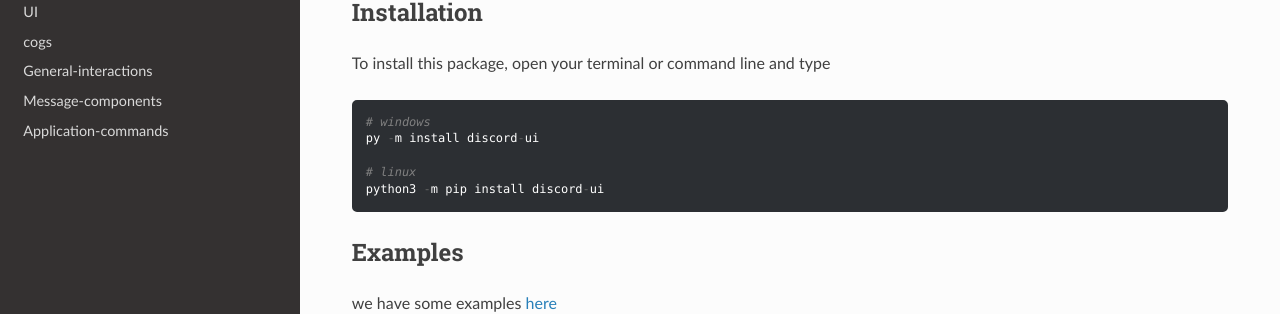
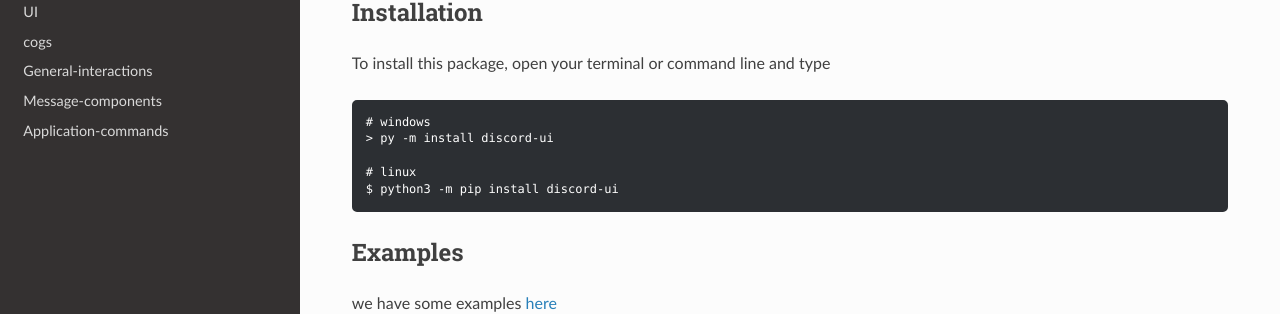
Before and after one commit to discord-py-ui/discord-ui, a Sphinx documentation site: the page built from docs/source/index.rst, in a window 1280 px wide and 900 px high, scrolled down 958 px. Shown: the part 145-459 px from the top of the window. Built offline with Sphinx 7.4.7 and the Read the Docs theme 2.0.0, drawn with Linux system fonts in a browser that asks for light colours.

Commit message:
updated docs

```diff
--- a/docs/source/index.rst
+++ b/docs/source/index.rst
@@ -40,10 +40,10 @@
 .. code-block::
 
    # windows
-   py -m install discord-ui
+   > py -m install discord-ui
 
    # linux
-   python3 -m pip install discord-ui
+   $ python3 -m pip install discord-ui
 
 
 Examples
```
